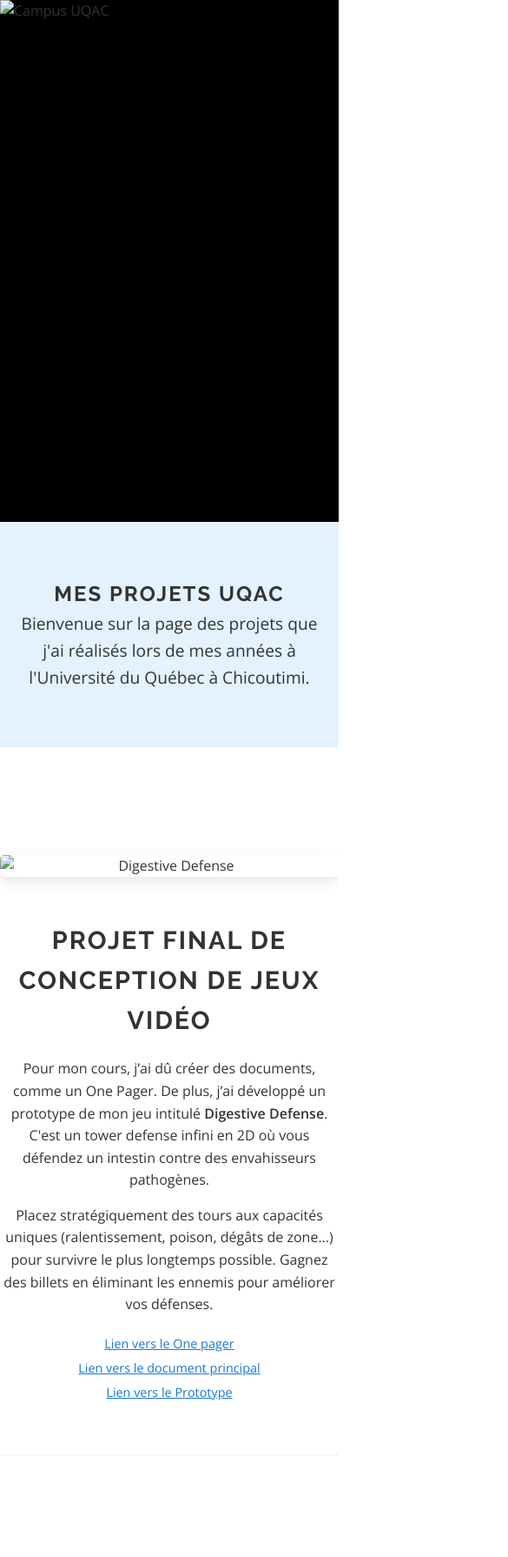
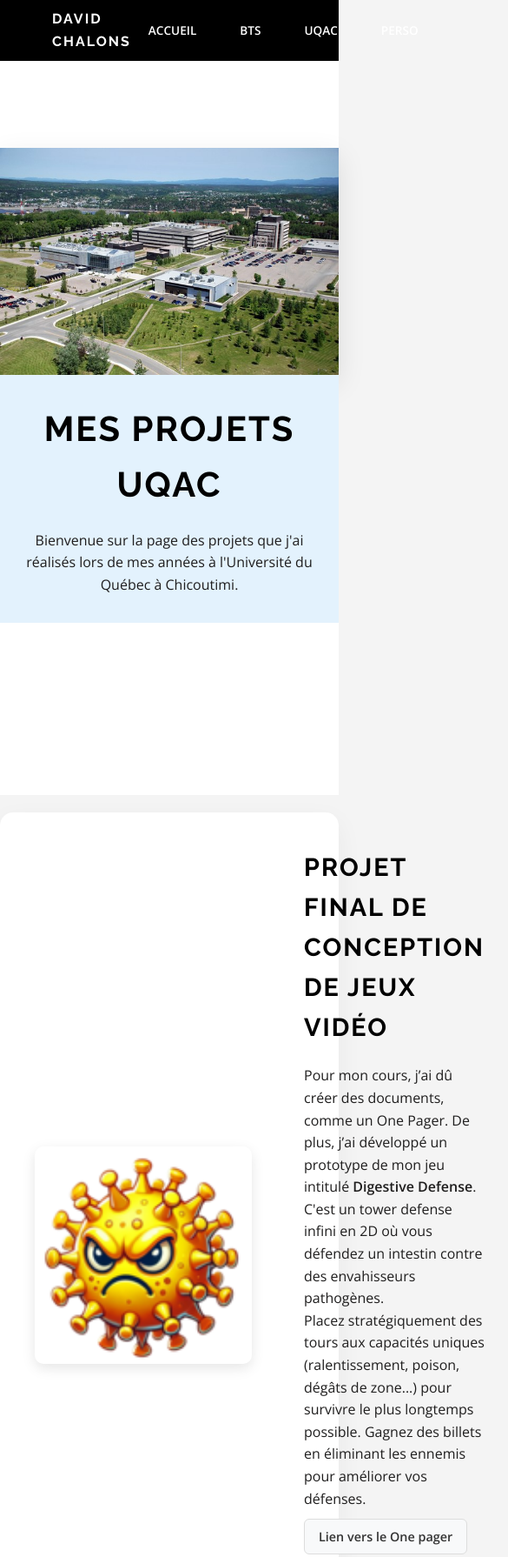
Before and after one commit to Flutz17/Portfolio, a plain HTML site: page html/projet-uqac.html in a window 390 px wide. Shown: the top 1790 px of the page at 87% size, 585 px wide, since content can reach past the window. Drawn offline with nearby package versions, Linux system fonts and the light colour scheme.

Commit message:
projet uqac sans meteo mobile

```diff
--- a/css/style.css
+++ b/css/style.css
@@ -7,9 +7,10 @@
 
 body {
   font-family: "Open Sans", sans-serif;
-  color: #333;
+  color: #1f1e1e;
   line-height: 1.6;
-  background-color: #fff;
+  background-color: #f4f4f4; /* Gris clair pour le fond */
+  padding-top: 70px; /* Espace pour la navbar fixe */
 }
 
 h1,
@@ -42,6 +43,7 @@ a {
 .text-grey {
   color: #aaa;
 }
+
 .subtitle {
   font-style: italic;
   font-weight: 300;
@@ -54,15 +56,15 @@ a {
 .section-pale-blue {
   background-color: #e3f2fd;
   padding: 4rem 0;
-} /* Le bleu très clair */
+}
 .section-white {
-  background-color: #ffffff;
-  padding: 4rem 0;
+  background-color: transparent; /* Pour voir le gris du body derrière */
+  padding: 20px 0; /* Petit espace entre les blocs */
 }
 .section-grey {
   background-color: #dddddd;
   padding: 4rem 0;
-} /* Gris moyen */
+}
 .section-black {
   background-color: #000000;
   padding: 4rem 0;
@@ -73,11 +75,11 @@ a {
   padding: 3rem 0;
 }
 
-/* --- HEADER / HERO --- */
+/* --- HEADER / HERO (ACCUEIL) --- */
 header {
   position: relative;
   width: 100%;
-  height: 100vh; /* Prend tout l'écran */
+  height: 100vh;
   min-height: 600px;
   background-color: #000;
 }
@@ -100,25 +102,19 @@ nav {
   text-transform: uppercase;
 }
 
-.nav-links a:hover {
-  color: #ccc;
-}
-
 .hero-split {
   display: flex;
   height: 100%;
 }
-
 .hero-image {
   width: 50%;
   height: 100%;
   overflow: hidden;
 }
-
 .hero-image img {
   width: 100%;
   height: 100%;
-  object-fit: cover; /* L'image remplit la zone gauche */
+  object-fit: cover;
 }
 
 .hero-content {
@@ -127,7 +123,6 @@ nav {
   align-items: center;
   justify-content: center;
   background: #111;
-  /* Petit effet de lignes si tu veux ajouter une image de fond plus tard */
   background-image: repeating-linear-gradient(
     45deg,
     #1a1a1a 0,
@@ -141,17 +136,18 @@ nav {
 
 .hero-text-box {
   text-align: center;
-  border: 4px solid rgba(255, 255, 255, 0.1); /* Cadre subtil */
+  border: 4px solid rgba(255, 255, 255, 0.1);
   padding: 3rem;
 }
 
-.hero-content h1 {
-  font-size: 3rem;
-  font-weight: 300;
-  line-height: 1.2;
-  margin-bottom: 1rem;
+.hero-text-card h1 {
+  font-size: 2.5rem;
+  margin-bottom: 20px;
+  font-weight: 700;
+  color: #000 !important; /* Force la couleur noire pour le voir sur le bleu clair */
+  position: relative;
+  z-index: 5;
 }
-
 .separator {
   width: 50px;
   height: 2px;
@@ -159,29 +155,11 @@ nav {
   margin: 10px auto;
 }
 
-/* --- SECTION RÉSUMÉ --- */
-.content-box {
-  max-width: 700px;
-  margin: 0 auto;
-}
-.btn-link {
-  display: inline-block;
-  margin-top: 15px;
-  color: #1976d2; /* Bleu lien */
-  border-bottom: 1px solid #1976d2;
-}
-
-/* --- LISTE JOBS (Timeline) --- */
+/* --- JOBS & PROJETS (ACCUEIL) --- */
 .job-item {
   margin-bottom: 2rem;
   padding-left: 1rem;
-  border-left: 2px solid #ccc; /* Ligne verticale à gauche */
-}
-
-.job-item h3 {
-  font-size: 1rem;
-  font-weight: 700;
-  margin-bottom: 5px;
+  border-left: 2px solid #ccc;
 }
 .date {
   font-size: 0.85rem;
@@ -189,62 +167,17 @@ nav {
   margin-bottom: 10px;
   display: block;
 }
-.section-black .date {
-  color: #bbb;
-} /* Date plus claire sur fond noir */
 
-/* --- ÉDUCATION --- */
-.education-list {
-  display: flex;
-  flex-direction: column;
-  gap: 2rem;
-}
-.edu-item {
-  display: flex;
-  gap: 20px;
-}
-.edu-date {
-  font-weight: 700;
-  min-width: 100px;
-  text-align: right;
-  color: #fff;
-}
-.edu-details h3 {
-  font-size: 1.1rem;
-  color: #fff;
-}
-.edu-details p {
-  color: #ccc;
-  font-size: 0.9rem;
-}
-
-/* --- GAME JAMS --- */
-.btn-primary {
-  display: inline-block;
-  background-color: #fff;
-  color: #000;
-  padding: 10px 30px;
-  font-weight: bold;
-  border: 1px solid #000;
-}
-.btn-primary:hover {
-  background-color: #000;
-  color: #fff;
-}
-
-/* --- PROJETS --- */
 .projects-grid {
   display: flex;
   flex-direction: column;
   gap: 2rem;
 }
-
 .project-card {
   display: flex;
   align-items: center;
   gap: 2rem;
 }
-
 .project-img {
   width: 250px;
   height: 150px;
@@ -252,16 +185,10 @@ nav {
   overflow: hidden;
   flex-shrink: 0;
 }
-
 .project-img img {
   width: 100%;
   height: 100%;
   object-fit: cover;
-}
-
-.project-info h3 {
-  margin-bottom: 1rem;
-  font-size: 1rem;
 }
 
 .btn-outline {
@@ -269,22 +196,90 @@ nav {
   padding: 5px 15px;
   font-size: 0.8rem;
 }
-
 .btn-outline:hover {
   background: #333;
   color: white;
 }
 
-/* --- FOOTER --- */
-footer {
+/* --- STYLES SPÉCIFIQUES PAGE UQAC --- */
+.nav-dark {
   background-color: #000;
-  color: #666;
-  text-align: center;
-  padding: 2rem;
-  font-size: 0.8rem;
+  color: #fff;
+  padding: 20px;
+}
+.nav-container {
+  display: flex;
+  justify-content: space-between;
+  align-items: center;
+  max-width: 1200px;
+  margin: 0 auto;
+}
+.brand {
+  font-weight: 700;
+  letter-spacing: 2px;
 }
 
-/* --- RESPONSIVE MOBILE --- */
+/* Ajoute cette marge au tout début de tes styles de page */
+.uqac-hero {
+  padding-top: 100px; /* Ajuste cette valeur selon la hauteur de ta barre noire */
+  background-color: #fff;
+}
+.hero-wrapper {
+  max-width: 1000px;
+  margin: 0 auto;
+  position: relative;
+  display: flex;
+  align-items: center;
+}
+.hero-image-box {
+  width: 60%;
+  z-index: 1;
+}
+.hero-image-box img {
+  width: 100%;
+  display: block;
+  box-shadow: 0 10px 30px rgba(0, 0, 0, 0.1);
+}
+
+.hero-text-card {
+  width: 50%;
+  background-color: #e3f2fd;
+  padding: 60px 40px;
+  margin-left: -10%;
+  z-index: 2;
+}
+
+.uqac-project {
+  padding: 80px 20px;
+  border-bottom: 1px solid #eee;
+}
+.container-small {
+  max-width: 700px;
+  margin: 0 auto;
+  text-align: center;
+}
+.project-visual img {
+  width: 100%;
+  max-width: 400px;
+  border-radius: 4px;
+  margin-bottom: 30px;
+}
+
+.links-stack a {
+  display: block;
+  color: #000;
+  text-decoration: underline;
+  margin-bottom: 5px;
+}
+
+.footer-uqac {
+  background-color: #000;
+  color: #fff;
+  text-align: center;
+  padding: 40px 20px;
+}
+
+/* --- RESPONSIVE MOBILE (TOUT EN BAS) --- */
 @media (max-width: 768px) {
   .hero-split {
     flex-direction: column;
@@ -294,13 +289,22 @@ footer {
     width: 100%;
     height: 50vh;
   }
-  .edu-item {
+  .nav-links {
+    display: none;
+  }
+
+  /* Pour la page UQAC sur Mobile */
+  .hero-wrapper {
     flex-direction: column;
+  }
+  .hero-image-box,
+  .hero-text-card {
+    width: 100%;
+    margin-left: 0;
+  }
+  .hero-text-card {
     text-align: center;
-  }
-  .edu-date {
-    text-align: center;
-    margin-bottom: 5px;
+    padding: 30px 20px;
   }
   .project-card {
     flex-direction: column;
@@ -310,103 +314,128 @@ footer {
     width: 100%;
     height: 200px;
   }
-  .nav-links {
-    display: none;
-  } /* On cache le menu sur mobile pour simplifier */
-
-  /* --- STYLES PAGE UQAC --- */
-
-  .nav-interne {
-    background: #000;
-    padding: 15px 40px;
+}
+/* --- NAVIGATION PRINCIPALE FIXE --- */
+.main-navbar {
+  position: fixed;
+  top: 0;
+  width: 100%;
+  background-color: #000;
+  z-index: 1000; /* Force la barre à rester TOUJOURS au-dessus du reste */
+  height: 70px; /* Assure-toi que cette hauteur est fixe */
 }
 
-  .nav-title {
-    color: white;
-    margin-left: 20px;
-    font-family: "Raleway", sans-serif;
-    font-weight: 700;
+.nav-container {
+  display: flex;
+  justify-content: space-between;
+  align-items: center;
+  width: 100%;
+  max-width: 1200px;
+  margin: 0 auto;
+  padding: 0 20px;
 }
 
-  .uqac-banner {
-    width: 100%;
-    height: 300px;
-    overflow: hidden;
+.brand {
+  color: #fff;
+  font-weight: 700;
+  letter-spacing: 2px;
+  font-family: "Raleway", sans-serif;
 }
 
-  .uqac-banner img {
-    width: 100%;
-    height: 100%;
-    object-fit: cover;
+.nav-links {
+  display: flex;
+  list-style: none;
+  gap: 30px;
 }
 
-  .intro-text {
-    max-width: 800px;
-    margin: 0 auto;
-    font-size: 1.2rem;
+.nav-links a {
+  color: #fff;
+  font-size: 0.85rem;
+  font-weight: 600;
+  text-transform: uppercase;
+  transition: color 0.3s;
 }
 
+.nav-links a:hover {
+  color: #e3f2fd; /* Un bleu très clair au survol */
+}
+
+/* --- AJUSTEMENT IMPORTANT --- */
+/* Comme la barre est "fixed", elle ne prend plus de place dans le flux.
+   Il faut ajouter une marge en haut de tes pages pour que le contenu ne soit pas caché SOUS la barre. */
+
+body {
+  padding-top: 70px; /* Doit être égal à la hauteur de la navbar */
+}
+
+/* On enlève les anciens styles de nav qui pourraient créer des conflits */
+.nav-dark,
+.nav-interne {
+  display: none;
+}
+.project-main-img {
+  width: 100%;
+  max-width: 400px;
+  height: 250px;
+  object-fit: cover; /* On utilise cover pour remplir le rectangle proprement */
+  border-radius: 10px;
+  box-shadow: 0 5px 15px rgba(0, 0, 0, 0.1);
+}
+
+.project-main-img:hover {
+  transform: translateY(-5px) scale(1.02);
+  box-shadow: 0 15px 30px rgba(0, 0, 0, 0.15);
+}
+
+/* --- EFFET D'APPARITION (FADE-IN) --- */
+/* On prépare l'état caché */
+.reveal {
+  opacity: 0;
+  transform: translateY(30px);
+  transition: all 0.8s ease-out;
+}
+
+/* L'état visible (activé par JS plus bas) */
+.reveal.active {
+  opacity: 1;
+  transform: translateY(0);
+}
+
+/* --- RAFFINEMENT DES SECTIONS --- */
 .project-item-detail {
   display: flex;
   align-items: center;
-    gap: 50px;
-    padding: 60px 0;
-    border-bottom: 1px solid #eee;
-  }
-
-  /* Permet d'inverser l'image et le texte pour le projet 2 */
-  .project-item-detail.reverse {
-    flex-direction: row-reverse;
-  }
-
-  .project-main-img {
-    width: 450px;
-    border-radius: 5px;
-    box-shadow: 0 5px 15px rgba(0, 0, 0, 0.1);
+  gap: 60px;
+  padding: 40px; /* Espace à l'intérieur du bloc */
+  margin-bottom: 40px; /* Espace entre les blocs */
+  background-color: #fff; /* Fond blanc du bloc */
+  border-radius: 15px; /* Bords arrondis */
+  box-shadow: 0 10px 30px rgba(0, 0, 0, 0.05); /* Ombre très légère */
+  border-bottom: none; /* On enlève l'ancienne bordure de ligne */
 }
 
 .project-text h2 {
+  font-size: 1.8rem;
   margin-bottom: 20px;
-    font-size: 1.8rem;
+  color: #000; /* On remet en noir simple pour la clarté */
   text-align: left;
 }
 
-  .project-text p {
-    margin-bottom: 15px;
+.project-links a {
+  display: inline-block;
+  margin-top: 10px;
+  padding: 8px 16px;
+  background: #f8f9fa;
+  border-radius: 6px;
+  border: 1px solid #ddd;
+  font-size: 0.9rem;
+  font-weight: 600;
+  color: #333;
+  transition: 0.3s;
 }
 
-  .project-links {
-    margin-top: 20px;
-    display: flex;
-    flex-direction: column;
-    gap: 5px;
+.project-links a:hover {
+  background: #000;
+  color: #fff;
+  border-color: #000;
 }
-
-  .project-links a {
-    color: #1976d2;
-    text-decoration: underline;
-    font-size: 0.9rem;
-  }
-
-  .footer-dark {
-    background: #000;
-    color: white;
-    text-align: center;
-    padding: 40px 0;
-  }
-
-  /* Mobile */
-  @media (max-width: 768px) {
-    .project-item-detail,
-    .project-item-detail.reverse {
-      flex-direction: column;
-      text-align: center;
-    }
-    .project-main-img {
-      width: 100%;
-    }
-    .project-text h2 {
-      text-align: center;
-    }
-  }
-}
--- a/html/projet-uqac.html
+++ b/html/projet-uqac.html
@@ -11,33 +11,37 @@
     />
   </head>
   <body>
-    <nav>
-      <div class="nav-links">
-        <a href="/html/index.html">Accueil</a>
-        <a href="#projets">BTS</a>
-        <a href="/html/projet-uqac.html">UQAC</a>
-        <a href="#contact">Perso</a>
+    <nav class="main-navbar">
+      <div class="nav-container">
+        <div class="brand">DAVID CHALONS</div>
+        <ul class="nav-links">
+          <li><a href="/html/index.html">Accueil</a></li>
+          <li><a href="index.html#projets">BTS</a></li>
+          <li><a href="/html/projet-uqac.html">UQAC</a></li>
+          <li><a href="index.html#contact">Perso</a></li>
+        </ul>
       </div>
     </nav>
 
-    <header class="uqac-banner">
-      <img src="../image/uqac-campus.jpg" alt="Campus UQAC" />
+    <header class="uqac-hero">
+      <div class="hero-wrapper">
+        <div class="hero-image-box">
+          <img src="../image/uqac-campus.jpg" alt="Campus UQAC" />
+        </div>
+        <div class="hero-text-card">
+          <h1>Mes projets UQAC</h1>
+          <p>
+            Bienvenue sur la page des projets que j'ai réalisés lors de mes
+            années à l'Université du Québec à Chicoutimi.
+          </p>
+        </div>
+      </div>
     </header>
 
-    <section class="section-pale-blue text-center">
-      <div class="container">
-        <h1>Mes projets UQAC</h1>
-        <p class="intro-text">
-          Bienvenue sur la page des projets que j'ai réalisés lors de mes années
-          à l'Université du Québec à Chicoutimi.
-        </p>
-      </div>
-    </section>
-
-    <section class="section-white">
+    <section class="section-white reveal">
       <div class="container project-item-detail">
         <img
-          src="../image/virus-digestive.jpg"
+          src="../image/virus-digestive.png"
           alt="Digestive Defense"
           class="project-main-img"
         />
@@ -56,16 +60,25 @@
             améliorer vos défenses.
           </p>
           <div class="project-links">
-            <a href="#">Lien vers le One pager</a>
-            <a href="#">Lien vers le document principal</a>
-            <a href="#">Lien vers le Prototype</a>
+            <p><a href="../doc/onePager.pdf">Lien vers le One pager</a></p>
+            <p>
+              <a href="../doc/documentPrincipal.pdf"
+                >Lien vers le document principal</a
+              >
+            </p>
+            <p>
+              <a
+                href="https://www.canva.com/design/DAGYQ2Ohdg4/nJsewlK89FglMMlOaLL3nA/view?mode=prototype"
+                >Lien vers le Prototype</a
+              >
+            </p>
           </div>
         </div>
       </div>
     </section>
 
-    <section class="section-white">
-      <div class="container project-item-detail reverse">
+    <section class="section-white reveal">
+      <div class="container project-item-detail">
         <img
           src="../image/meteo-site.jpg"
           alt="Site Météo"
@@ -84,7 +97,26 @@
       </div>
     </section>
 
-    <section class="section-white">
+    <section class="section-white reveal">
+      <div class="container project-item-detail">
+        <img
+          src="../image/casse-brique.gif"
+          alt="Bubble Bobble Prototype"
+          class="project-main-img"
+        />
+        <div class="project-text">
+          <h2>
+            Premier Projet de Prototypage de jeux avec un langage de script
+          </h2>
+          <p>
+            Au cours de mon cours de Prototypage de jeux avec un langage de
+            script, j’ai dû créer un petit prototype de casse-brique.
+          </p>
+        </div>
+      </div>
+    </section>
+
+    <section class="section-white reveal">
       <div class="container project-item-detail">
         <img
           src="../image/bubble-bobble.jpg"
@@ -99,8 +131,14 @@
             projet final.
           </p>
           <div class="project-links">
-            <a href="#">Lien vers la diapositive</a>
-            <a href="#">Lien vers le jeu (Windows)</a>
+            <p>
+              <a href="/doc/BUBBLE-BOBBLE.pptx">Lien vers la diapositive</a>
+            </p>
+            <p>
+              <a href="https://flutzzie.itch.io/bubblebobble"
+                >Lien vers le jeu (Windows)</a
+              >
+            </p>
           </div>
         </div>
       </div>
@@ -111,4 +149,25 @@
       <p>© 2025 par David Chalons. Créé avec passion.</p>
     </footer>
   </body>
+
+  <script>
+    function reveal() {
+      var reveals = document.querySelectorAll(".reveal");
+      for (var i = 0; i < reveals.length; i++) {
+        var windowHeight = window.innerHeight;
+        var elementTop = reveals[i].getBoundingClientRect().top;
+        var elementVisible = 150; // Déclenche l'effet 150px avant l'apparition
+
+        if (elementTop < windowHeight - elementVisible) {
+          reveals[i].classList.add("active");
+        }
+      }
+    }
+
+    // Écoute le défilement de la souris
+    window.addEventListener("scroll", reveal);
+
+    // Lance une fois au chargement pour les éléments déjà visibles
+    reveal();
+  </script>
 </html>
```
Also changed, not shown: html/index.html (+15 -11 lines), image/bubble-bobble.jpg (added), image/meteo-site.jpg (added), image/uqac-campus.JPG (added), image/virus-digestive.png (added), 4 other files. Lines whose indentation alone changed are shown as unchanged.
